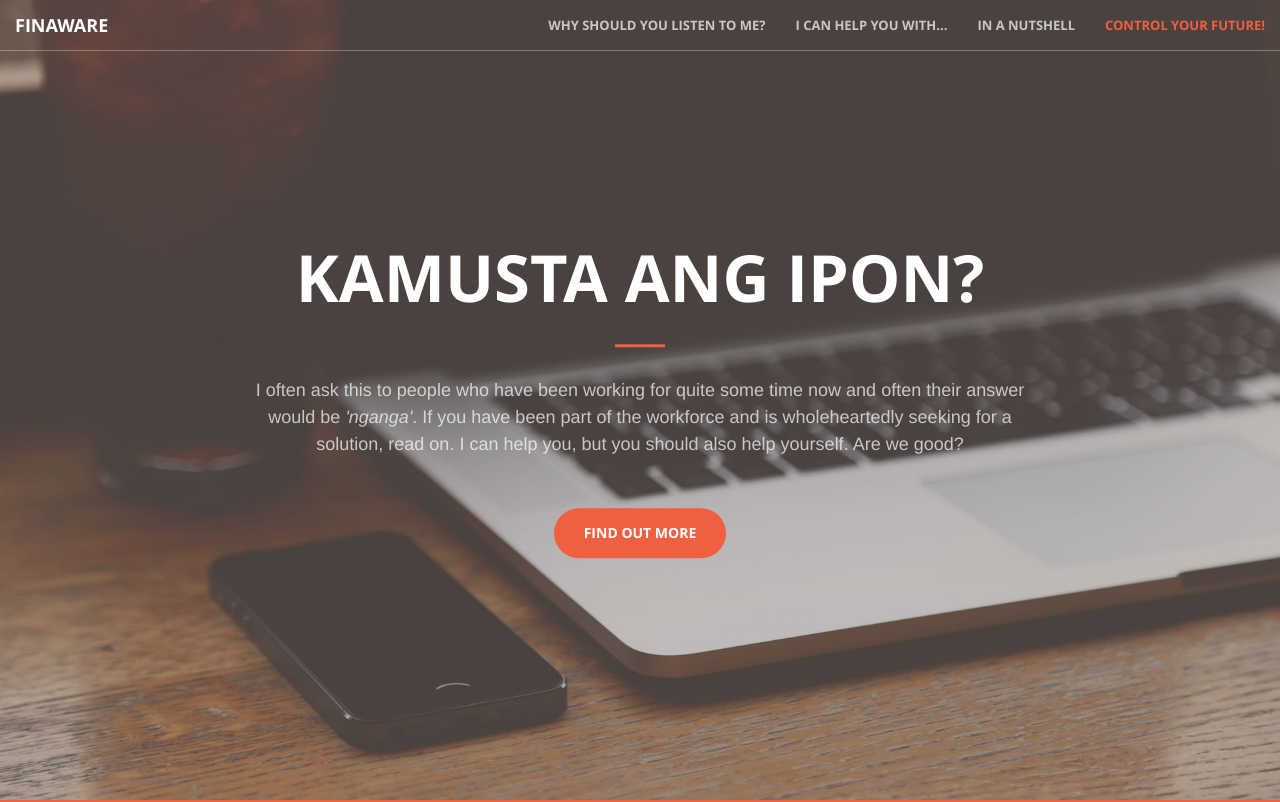
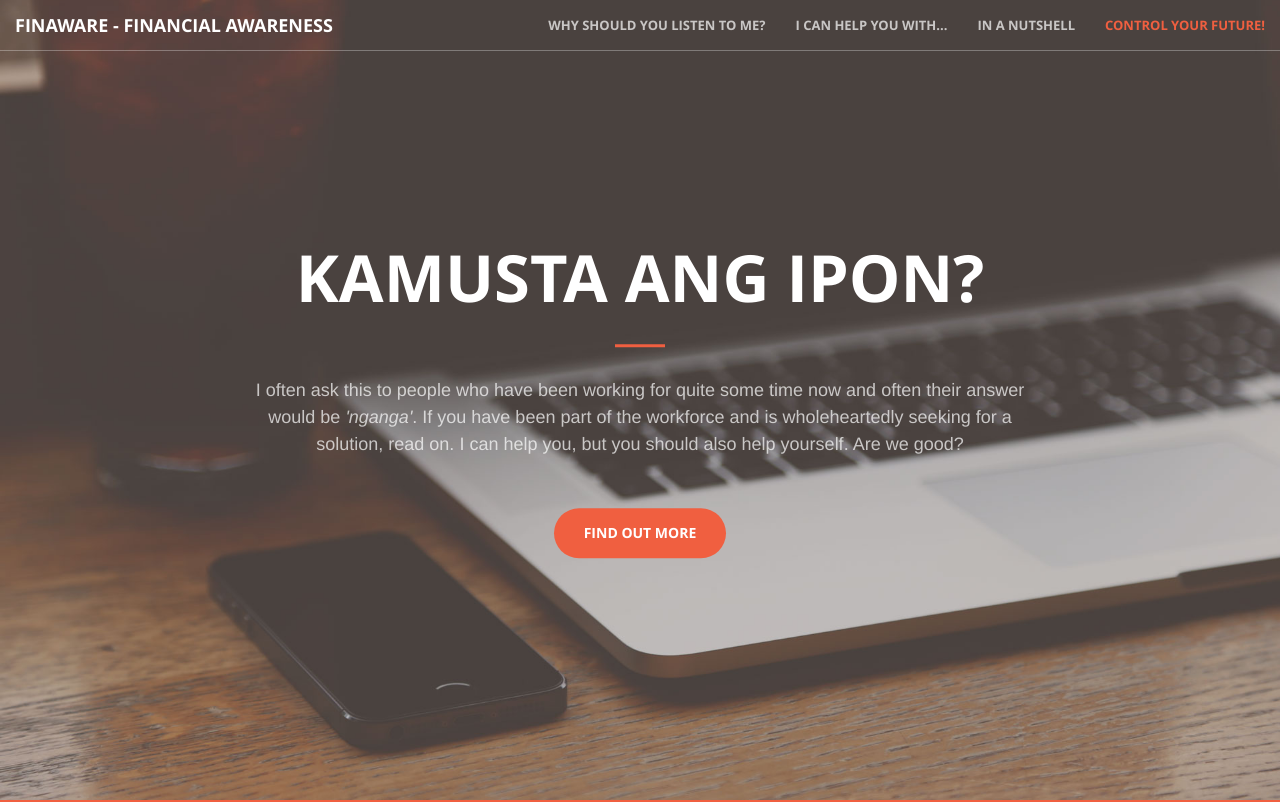
Before and after one commit to georgegasm/finaware, a plain HTML site: page index.html in a window 1280 px wide. Shown: the top 802 px of the page. Drawn offline with Linux system fonts and the light colour scheme; a web font is replaced by a local one.

Commit message:
changed header title

```diff
--- a/index.html
+++ b/index.html
@@ -48,7 +48,7 @@
                     <span class="icon-bar"></span>
                     <span class="icon-bar"></span>
                 </button>
-                <a class="navbar-brand page-scroll" href="#page-top">FinAware</a>
+                <a class="navbar-brand page-scroll" href="#page-top">FinAware - Financial Awareness</a>
             </div>
 
             <!-- Collect the nav links, forms, and other content for toggling -->
```
